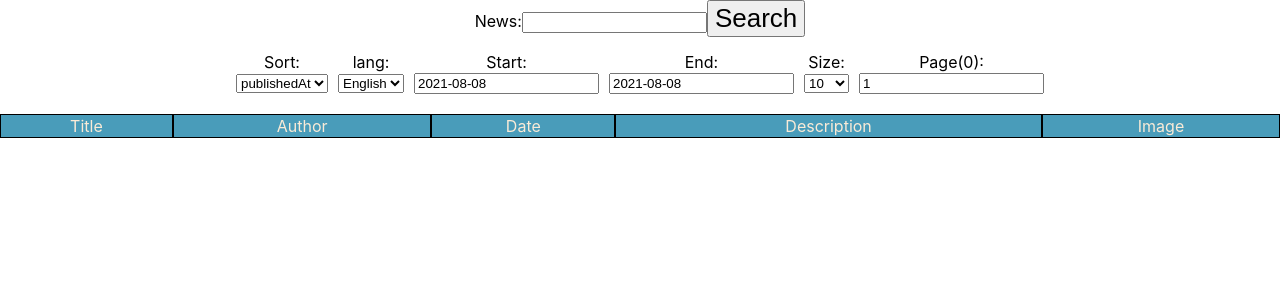
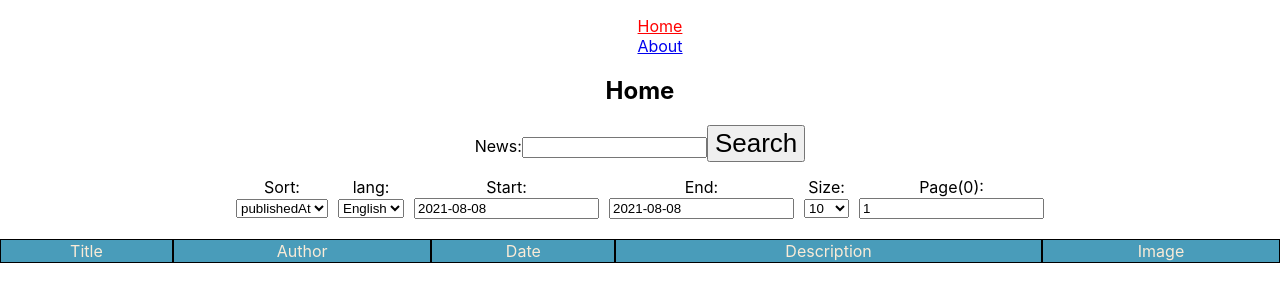
Before and after one commit to GoodFellow23/RsSchollReactQ3, a React (Vite) app in the folder vite-js/: page / in a window 1280 px wide. Shown: the top 302 px of the page. Built offline with nearby package versions, Linux system fonts and the light colour scheme.

Commit message:
react-router | issue task

```diff
--- a/vite-js/package.json
+++ b/vite-js/package.json
@@ -14,7 +14,8 @@
     "react": "^17.0.0",
     "react-datepicker": "^4.2.0",
     "react-dom": "^17.0.0",
-    "react-paginate": "^7.1.3"
+    "react-paginate": "^7.1.3",
+    "react-router-dom": "^5.2.0"
   },
   "devDependencies": {
     "@vitejs/plugin-react-refresh": "^1.3.1",
--- a/vite-js/src/App.jsx
+++ b/vite-js/src/App.jsx
@@ -1,16 +1,12 @@
-import React, { useState } from 'react'
-import logo from './logo.svg'
+import React from 'react'
 import './App.css'
-import {MainPage} from "./Components/Pages/MainPage";
-import {Articles} from "./Components/Articles/Articles";
+import  {MainRouter} from "./Components/Router/Router";
 
 function App() {
-  const [searchResult, setSearchResult] = useState([])
 
   return (
     <div className="App">
-        <MainPage setSearchResult={setSearchResult} />
-        <Articles searchResult={searchResult} />
+        <MainRouter />
     </div>
   )
 }
--- a/vite-js/src/Components/Articles/Articles.jsx
+++ b/vite-js/src/Components/Articles/Articles.jsx
@@ -1,5 +1,8 @@
-import React, {useState} from "react";
-import "../../Style/articles.css"
+import React from "react";
+import "../../Style/articles.css";
+import {
+    Link,
+} from "react-router-dom";
 
 export const Articles = ({searchResult}) => {
 console.log(searchResult);
@@ -20,9 +23,7 @@ console.log(searchResult);
                         return (
                             <tr key={index}>
                                 <td>
-                                    <a href={item.url}>
-                                        {item.title}
-                                    </a>
+                                    <Link to={`/details/${index}`}>{item.title}</Link>
                                 </td>
                                 <td>{item.author}</td>
                                 <td>{item.publishedAt}</td>
--- /dev/null
+++ b/vite-js/src/Components/Router/Router.jsx
@@ -0,0 +1,93 @@
+import React, {useState} from "react";
+import {MainPage} from "../Pages/MainPage";
+import {Articles} from "../Articles/Articles";
+import "../../Style/router.css";
+import {
+    BrowserRouter as Router,
+    Switch,
+    Route,
+    NavLink,
+    useParams, Link
+} from "react-router-dom";
+
+export const MainRouter = () => {
+    const [searchResult, setSearchResult] = useState([]);
+    return (
+        <Router>
+            <div>
+                <nav className="main-router">
+                    <ul>
+                        <li>
+                            <NavLink exact to="/" activeClassName="selected">Home</NavLink >
+                        </li>
+                        <li>
+                            <NavLink exact to="/about" activeClassName="selected">About</NavLink >
+                        </li>
+                    </ul>
+                </nav>
+                <Switch>
+                    <Route exact path="/about">
+                        <About />
+                    </Route>
+                    <Route exact path="/">
+                        <Home searchResult={searchResult} setSearchResult={setSearchResult} />
+                    </Route>
+                    <Route path={"/details/:id"}>
+                        <Details searchResult={searchResult} />
+                    </Route>
+                    <Route path="*">
+                        <NoMatch />
+                    </Route>
+                </Switch>
+            </div>
+        </Router>
+    );
+}
+
+function Home({searchResult, setSearchResult}) {
+
+    return (
+        <div>
+            <h2>Home</h2>
+            <MainPage setSearchResult={setSearchResult} />
+            <Articles searchResult={searchResult} />
+        </div>
+    );
+}
+
+function About() {
+    return <h2>About</h2>;
+}
+
+function Details({searchResult}) {
+    let { id } = useParams();
+    let item = searchResult[id];
+    return (
+        <div className="result-wrapper">
+            <table className="result-list">
+                <thead>
+                <tr>
+                    <td>Title</td>
+                    <td>Author</td>
+                    <td>Date</td>
+                    <td>Description</td>
+                    <td>Image</td>
+                </tr>
+                </thead>
+                <tbody>
+                    <tr >
+                        <td>{item.title}</td>
+                        <td>{item.author}</td>
+                        <td>{item.publishedAt}</td>
+                        <td>{item.description}</td>
+                        <td><img src={item.urlToImage} alt={item.title} width="350" /></td>
+                    </tr>
+                </tbody>
+            </table>
+        </div>
+    );
+}
+
+function NoMatch() {
+    return <h2>404</h2>;
+}
--- /dev/null
+++ b/vite-js/src/Style/router.css
@@ -0,0 +1,7 @@
+.main-router ul {
+    list-style-type: none;
+}
+
+.selected {
+    color: red;
+}
```
Also changed, not shown: 1 other file (tests, documents, lock files or other folders).
